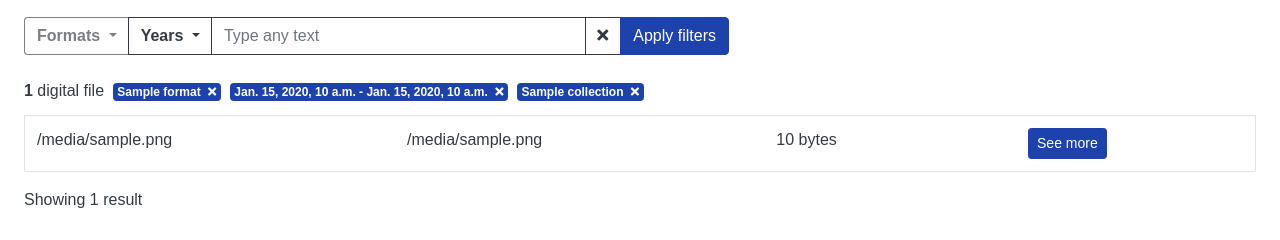
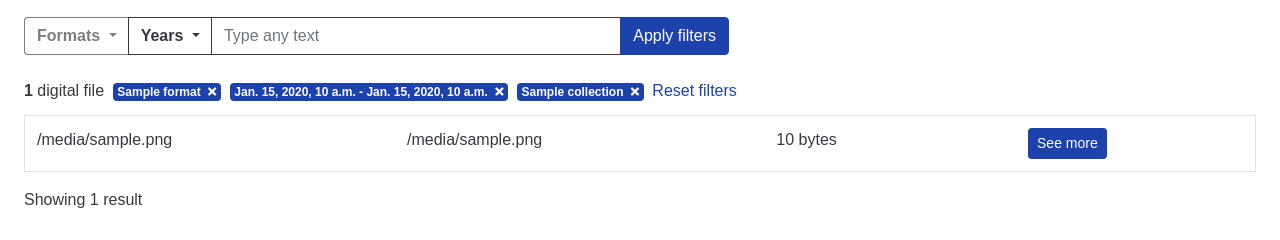
Before and after one commit to CCA-Public/scope, a Django app: template templates/dip.html in a window 1280 px wide. Shown: the part 434-674 px from the top of the page. Run offline with Django 3.2, Linux system fonts and the light colour scheme; the template is opened without the code that fills it: most values are stand-ins (such as "Sample title", 1, 10 or a date in 2020); style sheets or scripts are compiled from the project's sources; some libraries are stand-ins or nearby versions; some web fonts are replaced.

Commit message:
Change reset filters option
Use a link beside the filter tags instead of a button alongside submit.

```diff
--- a/templates/includes/digital_file_filter_tags.html
+++ b/templates/includes/digital_file_filter_tags.html
@@ -19,3 +19,6 @@
     <i class="fas fa-times ml-1"></i>
   </a>
 {% endfor %}
+{% if filters.formats or filters.start_date or filters.end_date or filters.collections %}
+  <a href=".">{% trans "Reset filters" %}</a>
+{% endif %}
--- a/templates/includes/digital_file_filters.html
+++ b/templates/includes/digital_file_filters.html
@@ -42,9 +42,6 @@
     {% endif %}
     <input type="text" name="query" class="form-control" placeholder="{% trans "Type any text" %}" value="{{ request.GET.query }}" aria-label="{% trans "Search input with drop-down filters" %}">
     <div class="input-group-append">
-      <a class="btn btn-outline-cca" href="."><i class="fas fa-times"></i></a>
-    </div>
-    <div class="input-group-append">
       <button class="btn btn-primary" type="submit">{% trans "Apply filters" %}</button>
     </div>
   </div>
```
